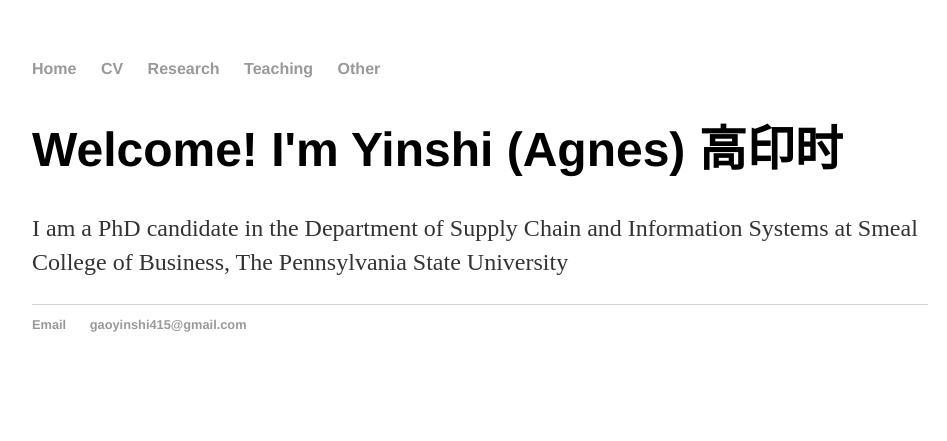
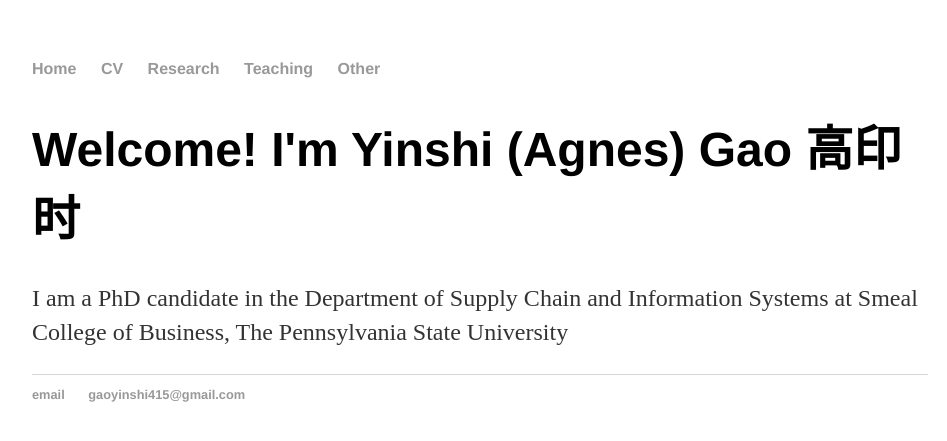
Before and after one commit to yinshi-gao/yinshi-gao.github.io, a Jekyll site: the page built from index.html, in a window 1280 px wide. Shown: the top 441 px of the page, without its empty margins (160-1107 px from the left). Built offline with Jekyll 4.4.1, drawn with Linux system fonts in a browser that asks for light colours.

Commit message:
Update index.html

```diff
--- a/index.html
+++ b/index.html
@@ -1,31 +1,8 @@
-<!DOCTYPE html>
-<html>
-	<head>
-		<title>Yinshi (Agnes) Gao 高印时</title>
-		<!-- link to main stylesheet -->
-		<link rel="stylesheet" type="text/css" href="/css/main.css">
-	</head>
-	<body>
-		<nav>
-    		<ul>
-        		<li><a href="/">Home</a></li>
-        		<li><a href="/cv">CV</a></li>
-			<li><a href="/research">Research</a></li>
-        		<li><a href="/teaching">Teaching</a></li>
-			<li><a href="/other">Other</a></li>
-    		</ul>
-		</nav>
-		<div class="container">
-    		<div class="blurb">
-        		<h1>Welcome! I'm Yinshi (Agnes) 高印时</h1>
-				<p>I am a PhD candidate in the Department of Supply Chain and Information Systems at Smeal College of Business, The Pennsylvania State University</a></p>
-    		</div><!-- /.blurb -->
-		</div><!-- /.container -->
-		<footer>
-    		<ul>
-        		<li><a href="mailto:gaoyinshi415@gmail.com">Email</a></li>
-        		<li><a href="https://github.com/yinshi-gao">gaoyinshi415@gmail.com</a></li>
-			</ul>
-		</footer>
-	</body>
-</html>
+---
+layout: default
+title: Yinshi (Agnes) Gao
+---
+<div class="blurb">
+	<h1>Welcome! I'm Yinshi (Agnes) Gao 高印时</h1>
+	<p>I am a PhD candidate in the Department of Supply Chain and Information Systems at Smeal College of Business, The Pennsylvania State University</a></p>
+</div><!-- /.blurb -->
```
